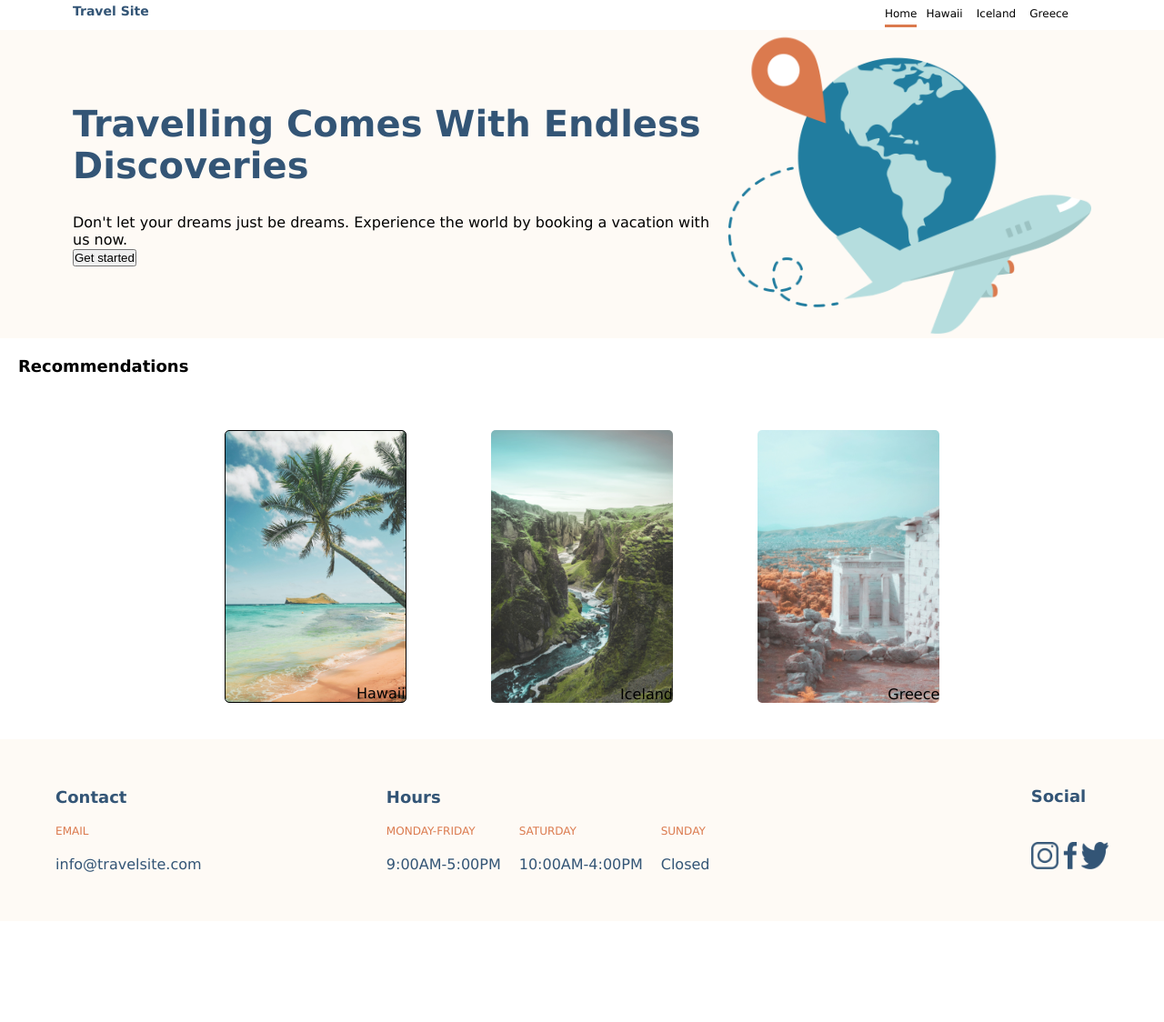
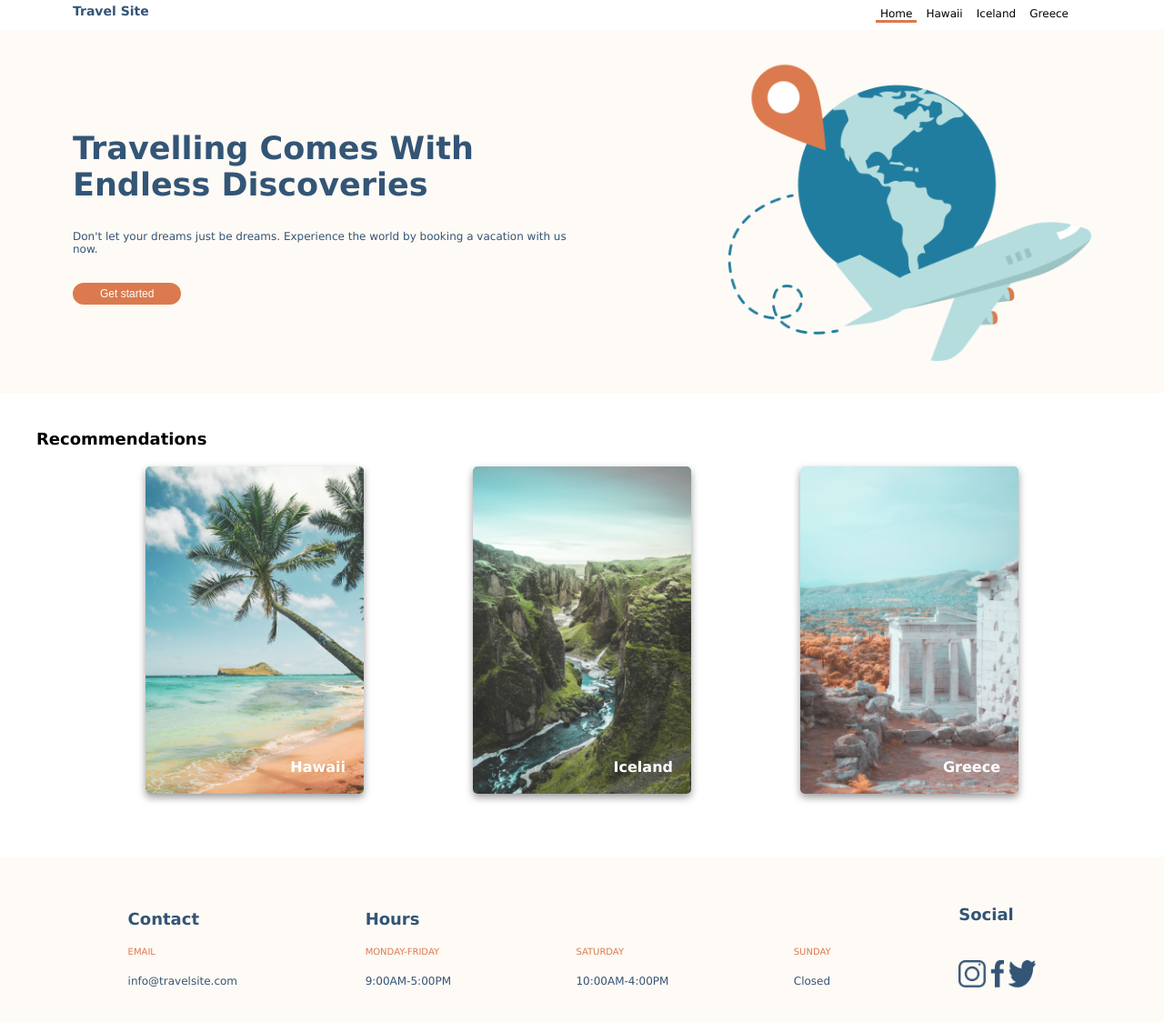
Before and after one commit to GabrielaSernaBanks/gabriela-serna-travelsite, a plain HTML site: page index.html in a window 1280 px wide. Shown: the part 6-1130 px from the top of the page at 91% size. Before the commit the page ends 1019 px from the top, so only its background shows below. Drawn offline with Linux system fonts and the light colour scheme.

Commit message:
edited footer and landing page cards

```diff
--- a/css/hawaii.css
+++ b/css/destination.css
@@ -11,14 +11,14 @@ background-repeat: no-repeat;
   display: flex;
   justify-content: space-evenly;
   align-items: center;
-  padding: 50px 40px;
+  padding: 50px 175px;
 }
 
 .itinerary__card {
   display: flex;
   flex-direction: column;
   height: 300px;
-  width: 200px;
+  width: 215px;
   border-radius: 5px;
   background-color: #FFFF;
 }
@@ -42,3 +42,4 @@ background-repeat: no-repeat;
   margin: 10px;
   border-radius: 2px;
   background-color: #FEFAF5;
+}
--- a/css/global.css
+++ b/css/global.css
@@ -25,8 +25,9 @@ html, body {
   color: #335576;
 }
 
-.nav__links {
-
+.nav__link-item--hover {
+  border-bottom: 3px solid #DB7A4E;
+  padding: 5px 0px;
 }
 
 .nav__link-title {
@@ -42,15 +43,6 @@ html, body {
   padding: 0px 5px;
   text-decoration: none;
   color: black;
-}
-
-footer {
-  background-color: #FEFAF5;
-  height: 200px;
-  display: flex;
-  justify-content: space-evenly;
-  color: #335576;
-  align-items: center;
 }
 
 h1 {
@@ -70,45 +62,64 @@ h2 {
   font-size: 18px;
 }
 
-.main__container-header {
-
+footer {
+  background-color: #FEFAF5;
+  height: 200px;
+  display: flex;
+  justify-content: space-evenly;
+  color: #335576;
+  align-items: center;
 }
 
-.footer__contact-hours {
+.footer__hours-container {
+  display: flex;
+  width: 40%;
+}
+
+.footer__hours {
   display: flex;
   flex-direction: column;
-  width: 50%;
-  margin-right: 150px;
+  width: 100%;
 }
 
-.footer__contact-hours1 {
+.footer__hour-info {
+  display: flex;
+  justify-content: space-between;
+}
+
+.footer__hour-details {
   display: flex;
   flex-direction: column;
-  margin: 0 auto;
+  margin: 0;
 }
 
-.gg {
-  display: flex;
-  flex-direction: column;
-  padding: 0 10px;
+.footer__hour-days {
+  padding-bottom: 20px;
+  padding-right: 40px;
 }
 
-.ff {
-  display: flex;
-  flex-direction: row;
+.footer__hours-hours {
+  padding-right: 20px;
 }
 
+.footer__titles {
+  font-family: Verdana;
+  font-size: 10px;
+  color: #DB7A4E;
+  padding: 20px 0 20px 0px;
+}
 
-.footer__contact-info {
-  font-family: Verdana;
-  font-size: 12px;
-  color: #DB7A4E;
-  padding: 20px 0;
+.footer__details {
+  font-size: 12px
+}
+
+.footer__icons {
 }
 
 .footer__contact-icon {
   width: 30px;
   height: 30px;
+  padding: ;
 }
 
 .facebook {
--- a/css/main.css
+++ b/css/main.css
@@ -1,46 +1,44 @@
-.nav__link-item--hover {
-  border-bottom: 3px solid #DB7A4E;
-  padding: 5px 0px;
-}
 
 .hero__container {
   width: 100%;
   text-align: left;
   display: flex;
   flex-direction: row;
-  padding: 0px 80px;
+  justify-content: space-between;
+  padding: 30px 80px;
   background-color: #FEFAF5;
 }
 
 .hero__header {
-  font-size: 40px;
+  font-size: 35px;
   color: #335576;
   padding-bottom: 30px;
 }
 
 .hero__info {
-  width: 70%;
+  width: 50%;
   padding-top: 80px;
-
 }
 
-.hero__header-description {
-
-
-}
-
-.hero__header-button {
-
-
-}
-
-.hero__image-logo {
-
-}
 
 .hero__image {
   width: 400px;
   margin: 0px 0;
+}
+
+.hero__header-description {
+  font-size: 12px;
+  color: #335576;
+  padding-bottom: 30px;
+}
+
+.hero__header-button {
+  border: none;
+  background-color:#DB7A4E;
+  color: #FFFF;
+  padding: 5px 30px;
+  border-radius: 30px;
+  font-size: 12px;
 }
 
 .recommendations__container {
@@ -49,24 +47,15 @@
   align-content: center;
 }
 
-/* .cards__container {
-  display: flex;
-  flex-direction: row;
-  justify-content: space-evenly;
-}
-
-.card__image {
-  width: 250px;
-  height: 300px;
-} */
 .recommendations__container-header {
-  padding: 20px;
+  padding: 40px 0 0 40px;
 }
 
 .recommendation__cards {
   display: flex;
   justify-content: space-around;
-  margin: 40px 200px;
+  margin: 20px 100px;
+  padding-bottom: 50px;
 }
 
 .recommendation__card-location {
@@ -78,31 +67,35 @@
 .recommendation__card-hawaii {
   background-image: url(../assets/Images/hawaii.jpg);
   background-size: cover;
-  height: 300px;
-  width: 200px;
-  border: 1px solid black;
+  height: 360px;
+  width: 240px;
   border-radius: 5px;
-  box-shadow: 10px 10px 10px 0.25;
+  box-shadow: 0 4px 8px 0 rgba(0, 0, 0, 0.4);
 }
 
 .recommendation__card-iceland {
   background-image: url(../assets/Images/iceland.jpg);
   background-size: cover;
-  height: 300px;
-  width: 200px;
-  border: 1px;
+  height: 360px;
+  width: 240px;
   border-radius: 5px;
+  box-shadow: 0 4px 8px 0 rgba(0, 0, 0, 0.4);
 }
 
 .recommendation__card-greece {
   background-image: url(../assets/Images/greece.jpg);
   background-size: cover;
-  height: 300px;
-  width: 200px;
-  border: 1px;
+  height: 360px;
+  width: 240px;
   border-radius: 5px;
+  box-shadow: 0 4px 8px 0 rgba(0, 0, 0, 0.4);
 }
 
 .recommendation__card-location-header {
   display: flex;
+  font-family: Verdana;
+  color: #FFFF;
+  font-weight: 600;
+  padding-bottom: 20px;
+  padding-right: 20px;
 }
--- a/index.html
+++ b/index.html
@@ -60,46 +60,44 @@
   </section>
 
   <footer>
-    <div class="footer__contact-email">
-      <h2 class="footer__contact-header">Contact</h2>
-      <p class="footer__contact-info">EMAIL</p>
-      <p class="footer__contact-info-detail">info@travelsite.com</p>
+    <div class="footer__email-container">
+      <h2 class="footer__email-header">Contact</h2>
+      <p class="footer__titles">EMAIL</p>
+      <p class="footer__details">info@travelsite.com</p>
     </div>
 
-    <div class="footer__contact-hours">
-      <div class="footer__contact-hours1">
-        <h2 class="footer__contact-header hours">Hours</h2>
-        <div class="ff">
-          <div class="gg">
-            <p class="footer__contact-info">MONDAY-FRIDAY</p>
-            <p class="footer__contact-info-detail">9:00AM-5:00PM</p>
+    <div class="footer__hours-container">
+
+      <div class="footer__hours">
+        <h2 class="footer__hours-header">Hours</h2>
+        <div class="footer__hour-info">
+          <div class="footer__hour-details">
+            <p class="footer__titles">MONDAY-FRIDAY</p>
+            <p class="footer__details">9:00AM-5:00PM</p>
           </div>
 
-          <div class="gg">
-            <!-- <div class="footer__contact-hours2"> -->
-            <p class="footer__contact-info">SATURDAY</p>
-            <p class="footer__contact-info-detail">10:00AM-4:00PM</p>
-            <!-- </div> -->
+          <div class="footer__hour-details">
+            <p class="footer__titles">SATURDAY</p>
+            <p class="footer__details">10:00AM-4:00PM</p>
           </div>
 
-          <div class="gg">
-            <!-- <div class="footer__contact-hours3"> -->
-            <p class="footer__contact-info">SUNDAY</p>
-            <p class="footer__contact-info-detail">Closed</p>
-            <!-- </div>  -->
+          <div class="footer__hour-details">
+            <p class="footer__titles">SUNDAY</p>
+            <p class="footer__details">Closed</p>
           </div>
         </div>
-
       </div>
-
 
     </div>
 
-    <div class="footer_contact">
+    <div class="footer_contact-socials">
       <h2 class="footer__contact-header social">Social</h2>
-      <img class="footer__contact-icon" src="./assets/Icons/icon-instagram.png" alt="">
-      <img class="footer__contact-icon facebook" src="./assets/Icons/icon-facebook.png" alt="">
-      <img class="footer__contact-icon" src="./assets/Icons/icon-twitter.png" alt="">
+      <div class="footer__icons">
+        <img class="footer__contact-icon" src="./assets/Icons/icon-instagram.png" alt="">
+        <img class="footer__contact-icon facebook" src="./assets/Icons/icon-facebook.png" alt="">
+        <img class="footer__contact-icon" src="./assets/Icons/icon-twitter.png" alt="">
+      </div>
+
     </div>
 
 
```
Also changed, not shown: pages/hawaii.html (+3 -10 lines).
